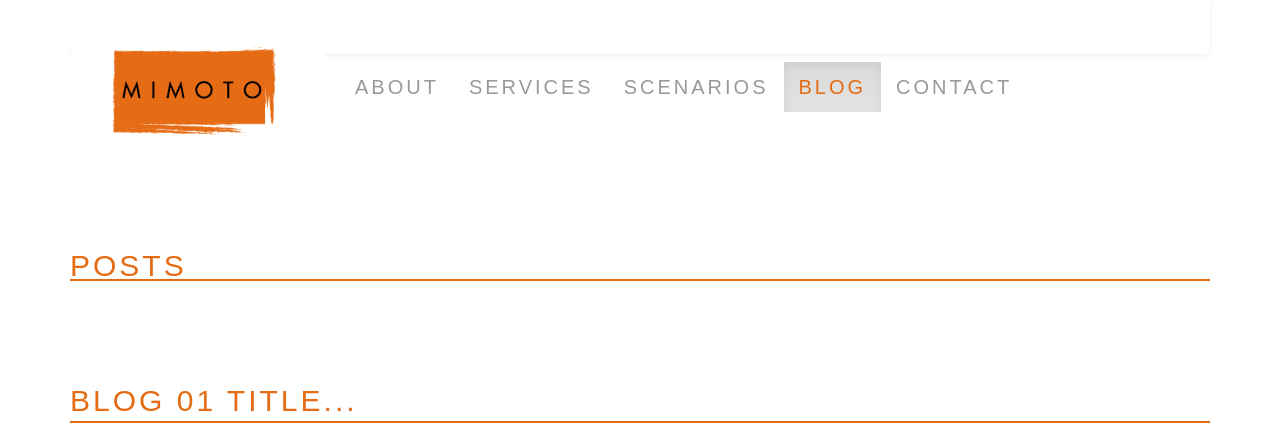
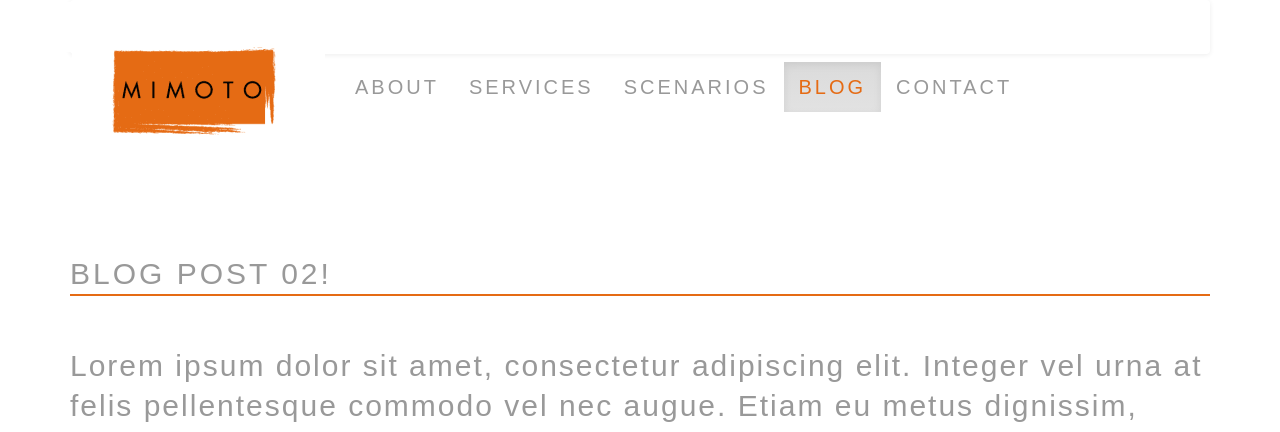
Before and after one commit to tikideido/mimoto.github.io, a Jekyll site: the page built from blog.html, in a window 1280 px wide. Shown: the top 432 px of the page. Built offline with Jekyll 4.4.1, drawn with Linux system fonts in a browser that asks for light colours; some of the changed text lies outside the part shown.

Commit message:
Blog page is now built from Markdown files

```diff
--- a/_layouts/blog.html
+++ b/_layouts/blog.html
@@ -2,24 +2,17 @@
 layout: default
 ---
 
-<div class="home">
-
-  <h1 class="page-heading">Posts</h1>
-
   {{ content }}
 
-  <ul class="post-list">
+
     {% for post in site.posts %}
-      <li>
-        <span class="post-meta">{{ post.date | date: "%b %-d, %Y" }}</span>
 
-        <h2>
-          <a class="post-link" href="{{ post.url | relative_url }}">{{ post.title | escape }}</a>
-        </h2>
-      </li>
+      <article>
+        <h1><a href="{{ post.url }}">{{ post.title }}</a></h1>
+        {{ post.excerpt }}
+      </article>
+
     {% endfor %}
-  </ul>
 
-  <p class="rss-subscribe">subscribe <a href="{{ "/feed.xml" | relative_url }}">via RSS</a></p>
-
-</div>
+<hr/>
+<p class="rss-subscribe">subscribe <a href="{{ "/feed.xml" | relative_url }}">via RSS</a></p>
--- a/blog.html
+++ b/blog.html
@@ -4,12 +4,3 @@
 permalink: /blog/
 tab_order: 6
 ---
-
-		<article>
-            <h1><a href="blog1.html"></a>Blog 01 title...</h1>
-            <p><img src="images/mobilewheat.jpg" style="float: right; width: 20%; height: auto; border-radius: 15px; margin-left: 15px; border: 2px solid #e56b14; " />Lorem ipsum dolor sit amet, consectetur adipiscing elit. Integer vel urna at felis pellentesque commodo vel nec augue. Etiam eu metus dignissim, dignissim massa ut, imperdiet nisl. In ut ligula venenatis, sollicitudin...</p>
-        </article>
-      <article>
-            <h1><a href="blog2.html"></a>Blog 02 title...</h1>
-            <p><img src="images/mobilewheat.jpg" style="float: left; width: 20%; height: auto; border-radius: 15px; margin-right: 15px; border: 2px solid #e56b14; " />Lorem ipsum dolor sit amet, consectetur adipiscing elit. Integer vel urna at felis pellentesque commodo vel nec augue. Etiam eu metus dignissim, dignissim massa ut, imperdiet nisl. In ut ligula venenatis, sollicitudin...</p>
-        </article>
```
Also changed, not shown: _posts/2017-04-29-lorem_one.markdown (added, +9 -0 lines), _posts/2017-04-30-lorem_two.markdown (added, +9 -0 lines).
